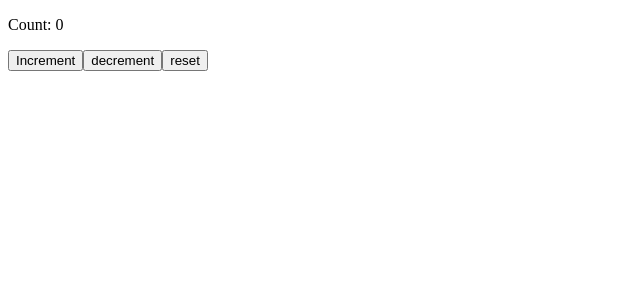
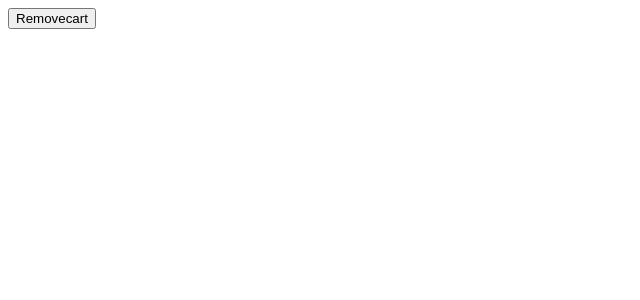
Before and after one commit to grp0060078/react, a React (Vite) app: page / in a window 1280 px wide. Shown: the top 300 px of the page, without its empty margins (0-640 px from the left). Built offline with nearby package versions, Linux system fonts and the light colour scheme.

Commit message:
add cart & remove cart

```diff
--- a/src/App.jsx
+++ b/src/App.jsx
@@ -8,41 +8,33 @@ class App extends Component {
 
     // define the state
     this.state = {
-      count: 0,
+      addcart:false
     }
   }
 
-  increment = () => {
+  removecart = () => {
     // update the state (data) of the count
     this.setState({
       // provide the new state
-      count: this.state.count + 1,
-    })
+      addcart:!this.state.addcart
+      }
+    )
   }
 
-  decrement = () => {
-    // update the state (data) of the count
-    this.setState({
-      // provide the new state
-      count: this.state.count - 1,
-    })
-  }
 
-  reset = () => {
-    // update the state (data) of the count
-    this.setState({
-      // provide the new state
-      count:0
-    })
-  }
+
 
   render() {
     return (
       <div>
-        <p>Count: { this.state.count }</p>
-        <button onClick={this.increment}>Increment</button>
-        <button onClick={this.decrement}>decrement</button>
-        <button onClick={this.reset}>reset</button>
+        {this.state.addcart ? (
+          <button onClick={this.removecart}>addcart</button>
+        )
+
+       : (
+        <button onClick={this.removecart}>Removecart</button>
+       )
+        }
       </div>
     )
   }
```
